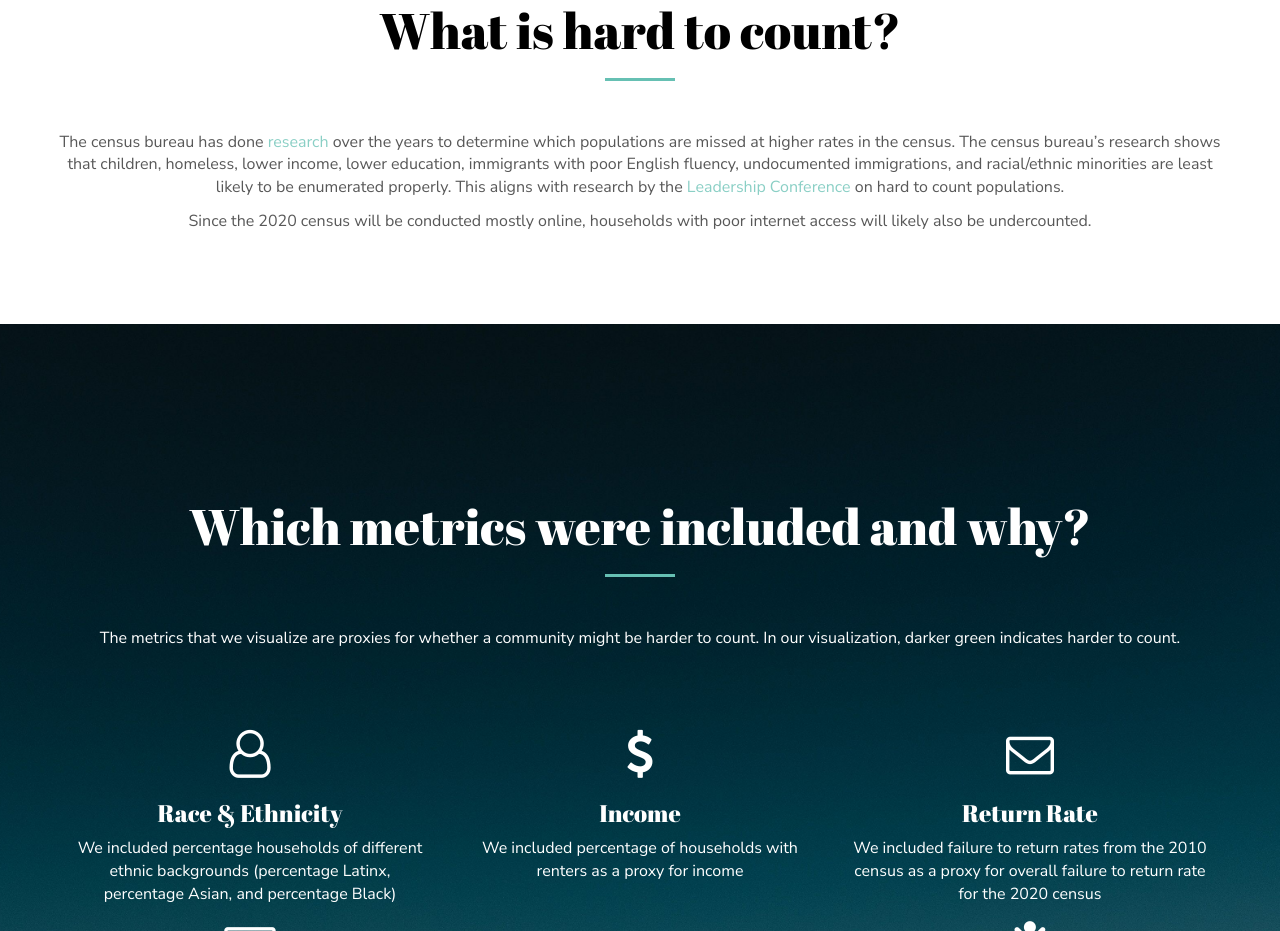
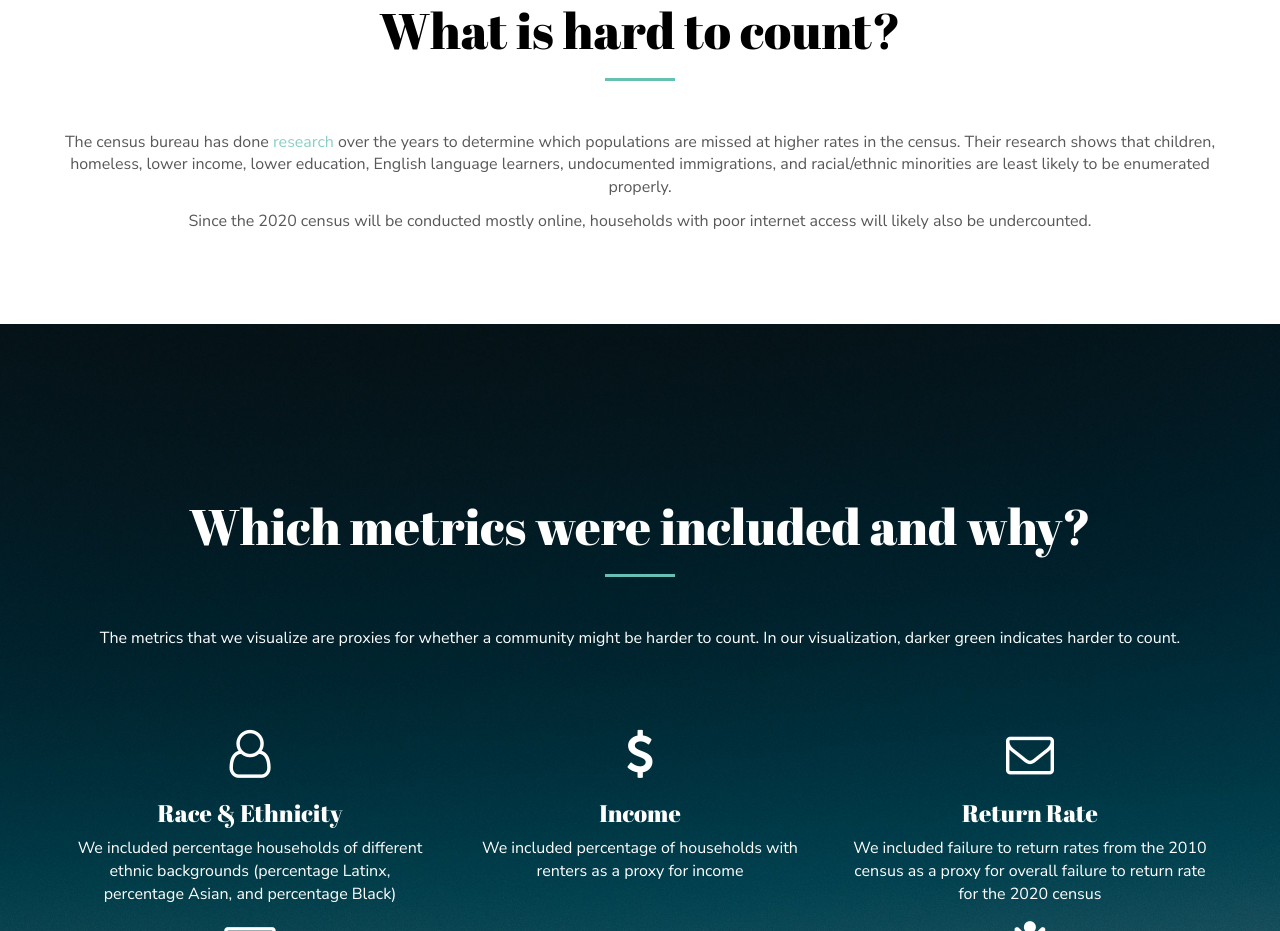
Before and after one commit to kmm2204/w209_final_project, a plain HTML site: page website/index.html in a window 1280 px wide. Shown: the part 1756-2687 px from the top of the page. Drawn offline with Linux system fonts and the light colour scheme; some packages are replaced by stand-ins of ours.

Commit message:
Reworded hard to count definition

```diff
--- a/website/index.html
+++ b/website/index.html
@@ -126,7 +126,7 @@
         </div>
         <div class="row text-center">
             <div>
-                <p class="">The census bureau has done <a href="https://www.census.gov/about/cac/nac/wg-admin_internet.html">research</a> over the years to determine which populations are missed at higher rates in the census. The census bureau’s research shows that children, homeless, lower income, lower education, immigrants with poor English fluency, undocumented immigrations, and racial/ethnic minorities are least likely to be enumerated properly. This aligns with research by the <a href="https://civilrights.org/census/census-hard-count-populations/">Leadership Conference</a> on hard to count populations.</p>
+                <p class="">The census bureau has done <a href="https://www.census.gov/about/cac/nac/wg-admin_internet.html">research</a> over the years to determine which populations are missed at higher rates in the census. Their research shows that children, homeless, lower income, lower education, English language learners, undocumented immigrations, and racial/ethnic minorities are least likely to be enumerated properly.</p>
                 <p>Since the 2020 census will be conducted mostly online, households with poor internet access will likely also be undercounted.</p>
             </div>
         </div>
```
